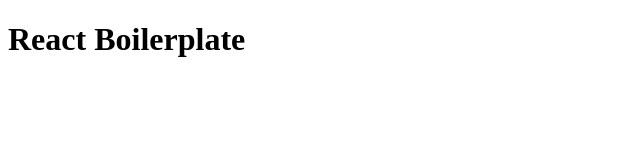
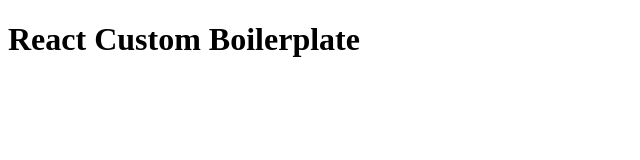
Before and after one commit to mehulgolania/react-boilerplate-custom, a React app: page / in a window 1280 px wide. Shown: the whole page, without its empty margins (0-640 px from the left). Built offline with nearby package versions, Linux system fonts and the light colour scheme.

Commit message:
title updated

```diff
--- a/package.json
+++ b/package.json
@@ -1,7 +1,7 @@
 {
-  "name": "react-boilerplate",
+  "name": "react-custom-boilerplate",
   "version": "1.0.0",
-  "description": "react-boilerplate",
+  "description": "react-custom-boilerplate",
   "main": "index.js",
   "scripts": {
     "start": "webpack-dev-server --mode development --open --hot",
--- a/src/components/App.js
+++ b/src/components/App.js
@@ -3,7 +3,7 @@ import React, { Component } from 'react';
 class App extends Component {
   render(){
     return <div>
-      <h1>React Boilerplate</h1>
+      <h1>React Custom Boilerplate</h1>
     </div>
   }
 }
--- a/src/index.html
+++ b/src/index.html
@@ -4,7 +4,7 @@
 <head>
   <meta charset="UTF-8">
   <meta name="viewport" content="width=device-width, initial-scale=1.0">
-  <title>React Boilerplate</title>
+  <title>React Custom Boilerplate</title>
 </head>
 
 <body>
```
